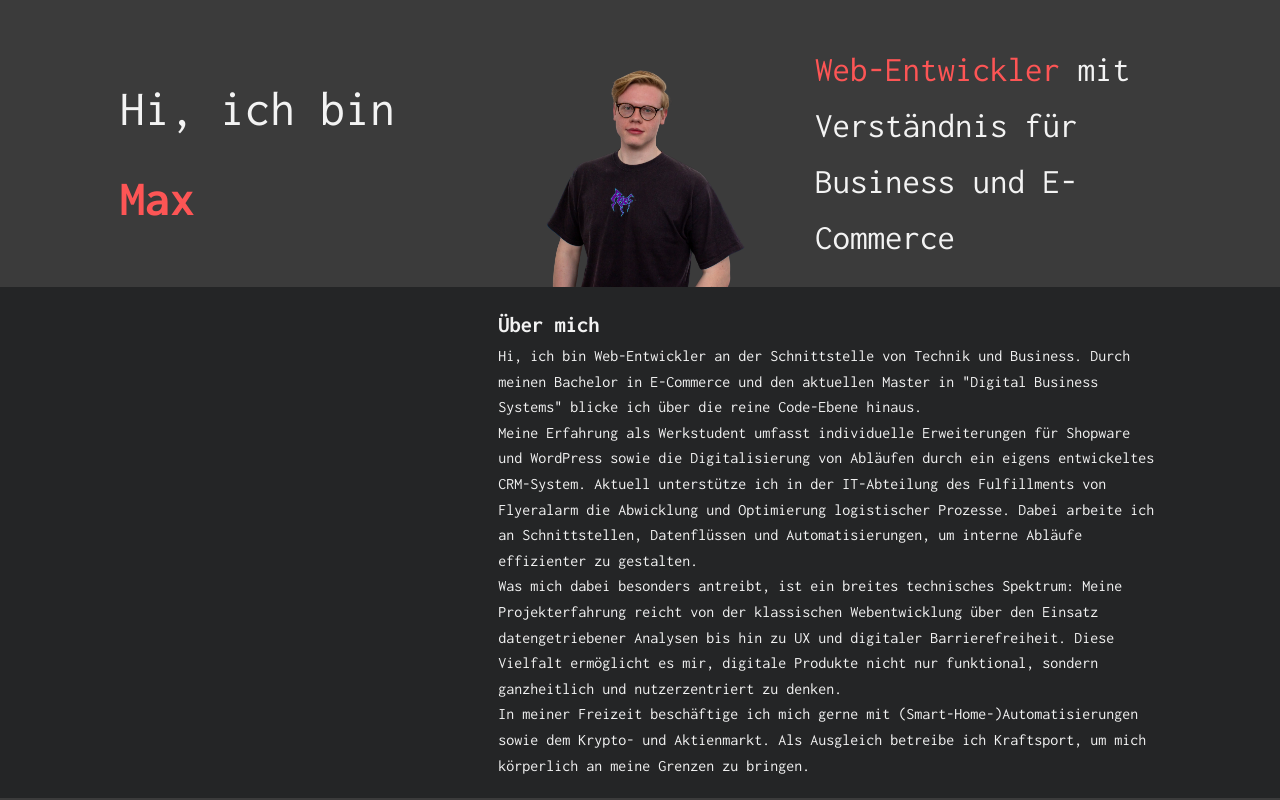
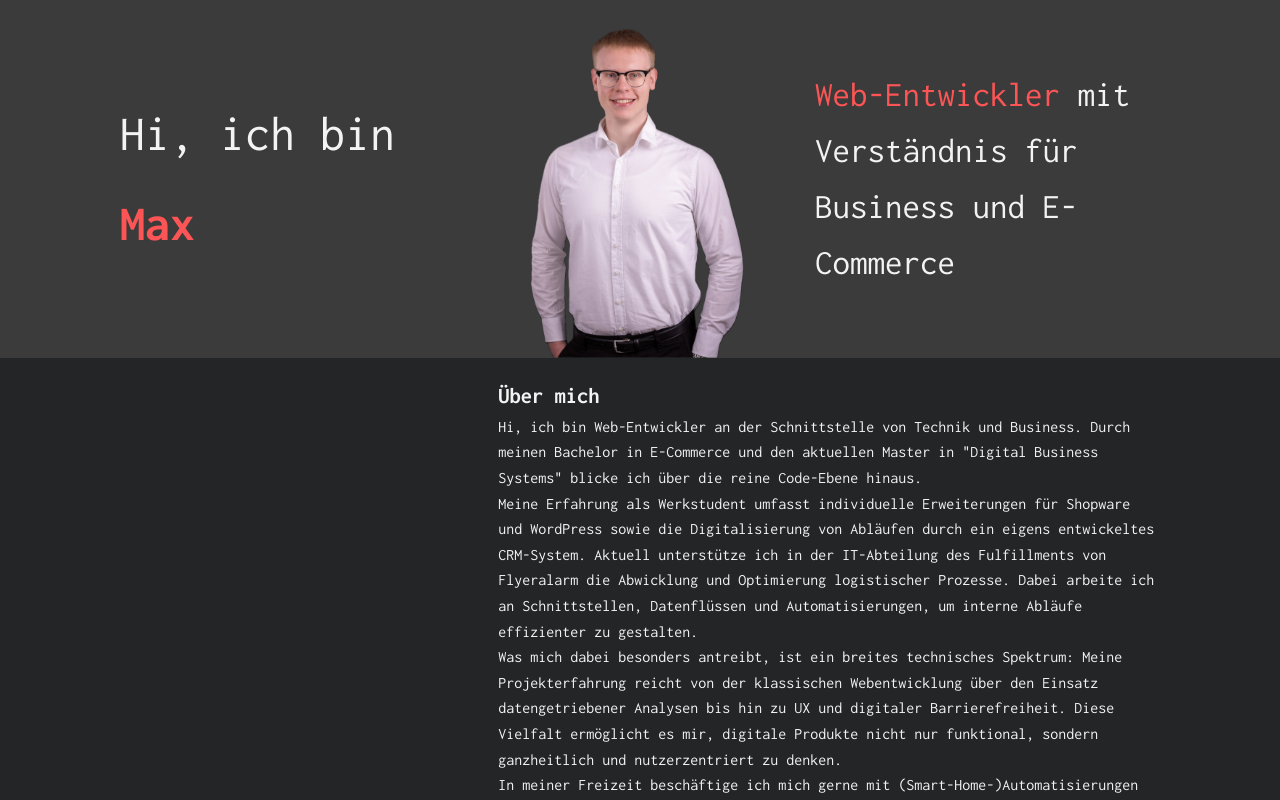
Before and after one commit to mxpfister/mxpfister.github.io, a Vue app: page / in a window 1280 px wide. Shown: the top 800 px of the page. Built offline with nearby package versions, Linux system fonts and the light colour scheme; no server answers.

Commit message:
replaces my image

```diff
--- a/src/assets/main.css
+++ b/src/assets/main.css
@@ -40,7 +40,7 @@ footer {
 }
 
 #welcome {
-  padding-bottom: 0;
+  padding: 0;
 }
 
 #welcome .media-wrapper {
@@ -50,6 +50,7 @@ footer {
 #welcome img {
   position: relative;
   top: 7px;
+  width: 90%;
 }
 
 #welcome .text-wrapper:last-of-type p {
--- a/src/views/Home.vue
+++ b/src/views/Home.vue
@@ -67,7 +67,7 @@ onMounted(() => {
                 <p class="catch-phrase">Hi, ich bin <br><span class="bold highlight">Max</span></p>
             </div>
             <div class="media-wrapper">
-                <img src="@/assets/images/me.webp" alt="Max">
+                <img src="@/assets/images/me.webp" alt="Porträt von Max, lächelnd und in professionellem Business-Casual-Look.">
             </div>
             <div class="text-wrapper">
                 <p><span class="highlight">Web-Entwickler </span>mit Verständnis
```
Also changed, not shown: src/assets/images/me.webp.
